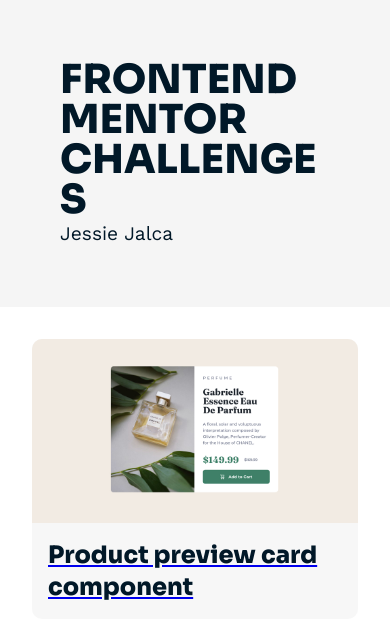
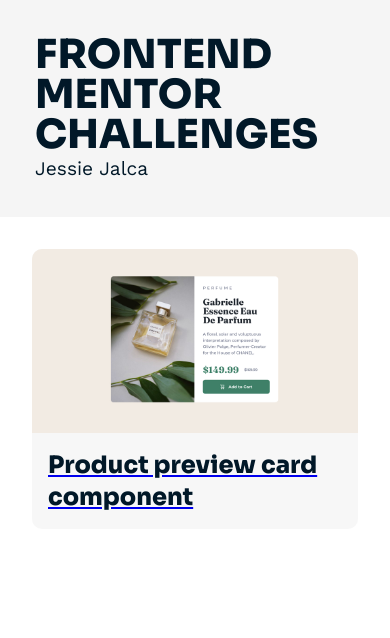
Before and after one commit to jessiejalca/frontend-mentor-challenges, a plain HTML site: page index.html in a window 390 px wide. Drawn offline with nearby package versions, Linux system fonts and the light colour scheme.

Commit message:
Add media query to decrease header padding for narrower viewports

```diff
--- a/styles/_layout.scss
+++ b/styles/_layout.scss
@@ -3,6 +3,9 @@
 header {
   background-color: $light-gray;
   padding: 60px;
+  @media screen and (max-width: 600px) {
+    padding: 35px;
+  }
 }
 
 .solutions-grid {
```
Also changed, not shown: styles/main.css, 1 other file.
